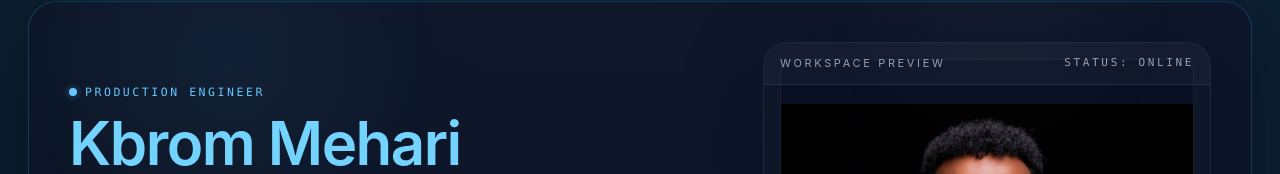
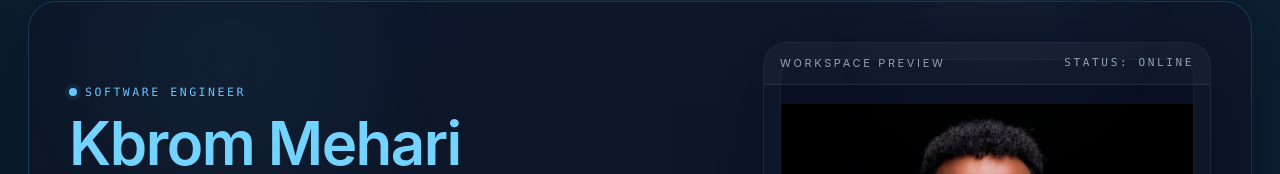
Before and after one commit to Kbrom-Mehari/Kbrom-Mehari.github.io, a React (Vite) app: page / in a window 1280 px wide. Shown: the part 108-282 px from the top of the page. Built offline with nearby package versions, Linux system fonts and the light colour scheme.

Commit message:
change: changed production to software

```diff
--- a/src/components/Hero.jsx
+++ b/src/components/Hero.jsx
@@ -12,7 +12,7 @@ const Hero = ({ isTerminalMode }) => {
                     {/* Left Column: Bio / Text Content */}
                     <div className="space-y-6 text-center lg:text-left">
                         <div className="space-y-3">
-                            <span className="section-kicker justify-center lg:justify-start">Production Engineer</span>
+                            <span className="section-kicker justify-center lg:justify-start">Software Engineer</span>
                             <h1 className="text-4xl font-semibold tracking-tight text-white sm:text-5xl lg:text-6xl">
                                 <span className="text-sky-300">Kbrom Mehari</span>
                             </h1>
```
